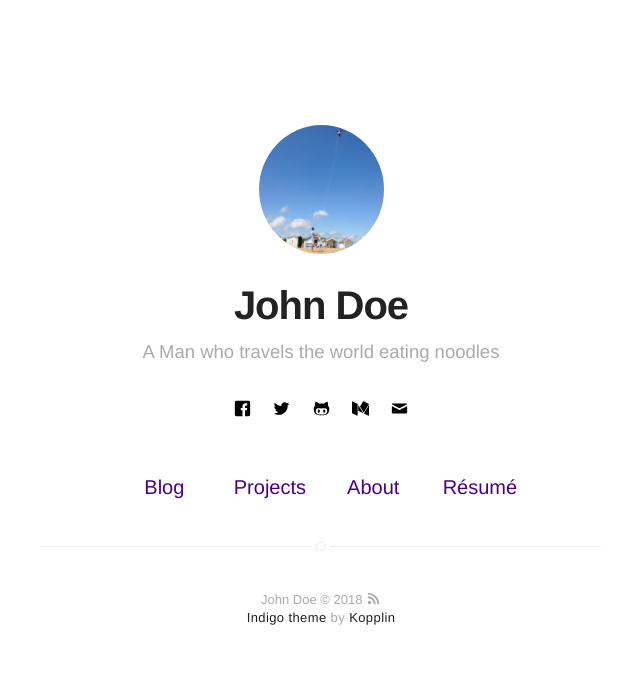
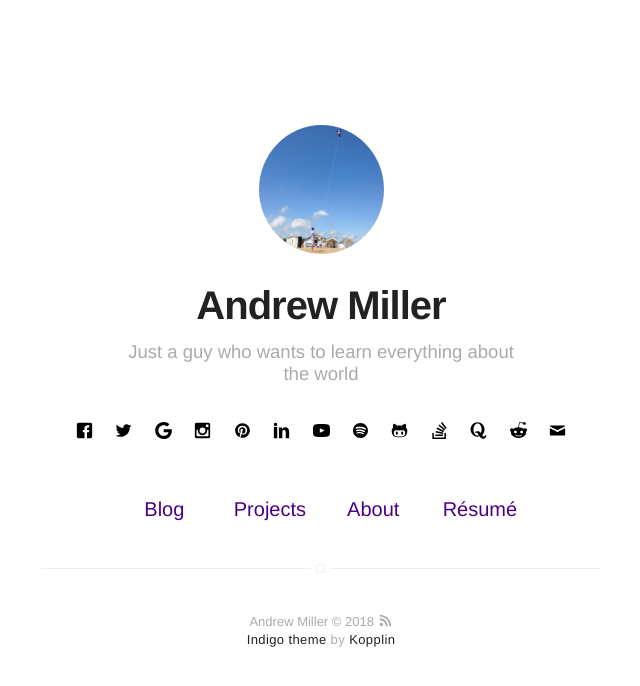
Before and after one commit to milldawg167/milldawg167.github.io, a Jekyll site: the page built from index.html, in a window 1280 px wide. Shown: the top 686 px of the page, without its empty margins (319-959 px from the left). Built offline with Jekyll 4.4.1, drawn with Linux system fonts in a browser that asks for light colours.

Commit message:
Update _config.yml

```diff
--- a/_config.yml
+++ b/_config.yml
@@ -1,6 +1,6 @@
 # main text of home
-name: John Doe
-bio: A Man who travels the world eating noodles
+name: Andrew Miller
+bio: Just a guy who wants to learn everything about the world
 
 # twitter summary info
 description: A blog about technology and stuff related
@@ -16,13 +16,13 @@ resume: true
 resume-external: true
 resume-url: https://google.com/?q=my+resume
 
-url: https://koppl.in/indigo
-# your url: http://USERNAME.github.io
+# url: https://koppl.in/indigo
+url: https://milldawg167.github.io
 
 permalink: /:title/
 
 # To enable google analytics, supply your token below
-# analytics-google: 'UA-MYANALYTICS'
+analytics-google: 'UA-MYANALYTICS'
 
 # To enable piwik tracking, supply your url & site ID below
 # analytics-piwik-url: 'piwik.my-host.com'
@@ -32,39 +32,40 @@ permalink: /:title/
 disqus:
   shortname: mydisqus # enter this from your disqus account
   categories: [blog, project] # only show disqus for posts that have these categories
+  comments: true
 
 # if you don't have any of social below, comment the line
-facebook: myfacebook
-twitter: mytwitter
-# google: mygoogle
-# instagram: myinstagram
-# pinterest: mypinterest
-# linkedin: mylinkedin
-# youtube: myyoutube
-# spotify: myspotify
-github: mygithub
+facebook: amiller167
+twitter: admiller167
+google: AndrewMiller167
+instagram: milldawg167
+pinterest: andrewmiller167
+linkedin: amiller167
+youtube: milldawg167
+spotify: andrewmiller167
+github: milldawg167
 # lastfm: mylastfm
-# stackoverflow: 7044681/mystackoverflow
-# quora: userquora
-# reddit: username
-medium: medium
+stackoverflow: 7044681/andrewmiller167
+quora: andrewmiller167
+reddit: milldawg167
+# medium: medium
 # vimeo: myvimeo
 # lanyrd: mylanyrd
-email: myemail@gmail.com
+email: andrewmiller167@gmail.com
 
 authors:
     johndoe:
-        name: John Doe
-        bio: A Man who travels the world eating noodles
+        name: Andrew Miller
+        bio: Just a guy who wants to learn everything about the world
         external-image: false
         picture: assets/images/profile.jpg
-        twitter: johndoe
-    jamesfoster:
-        name: James Foster
-        bio: A Man who develops software with coffee
-        external-image: false
-        picture: assets/images/james.jpg
-        twitter: jamesfoster
+        twitter: admiller167
+    # jamesfoster:
+        # name: James Foster
+        # bio: A Man who develops software with coffee
+        # external-image: false
+        # picture: assets/images/james.jpg
+        # twitter: jamesfoster
 
 # do you want a larger site? change the option below
 # options: [normal, large] | default: normal
```
